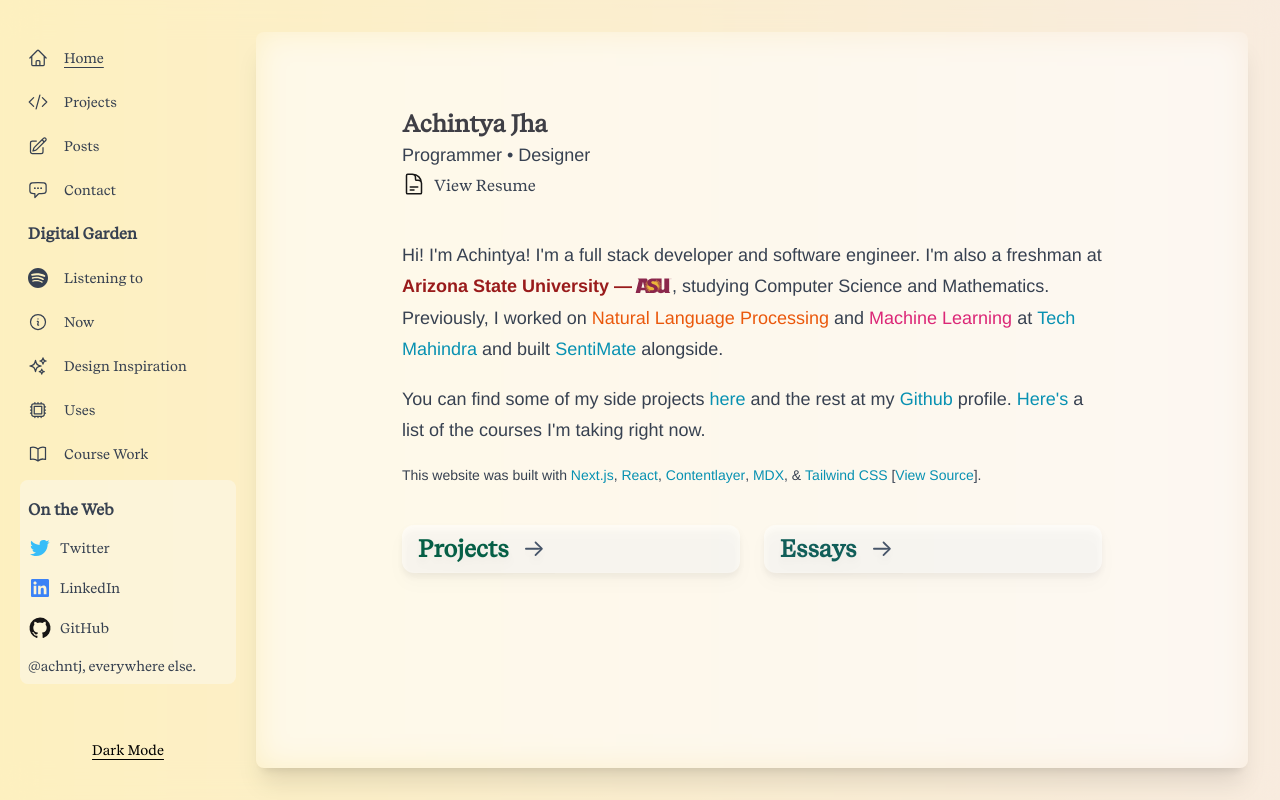
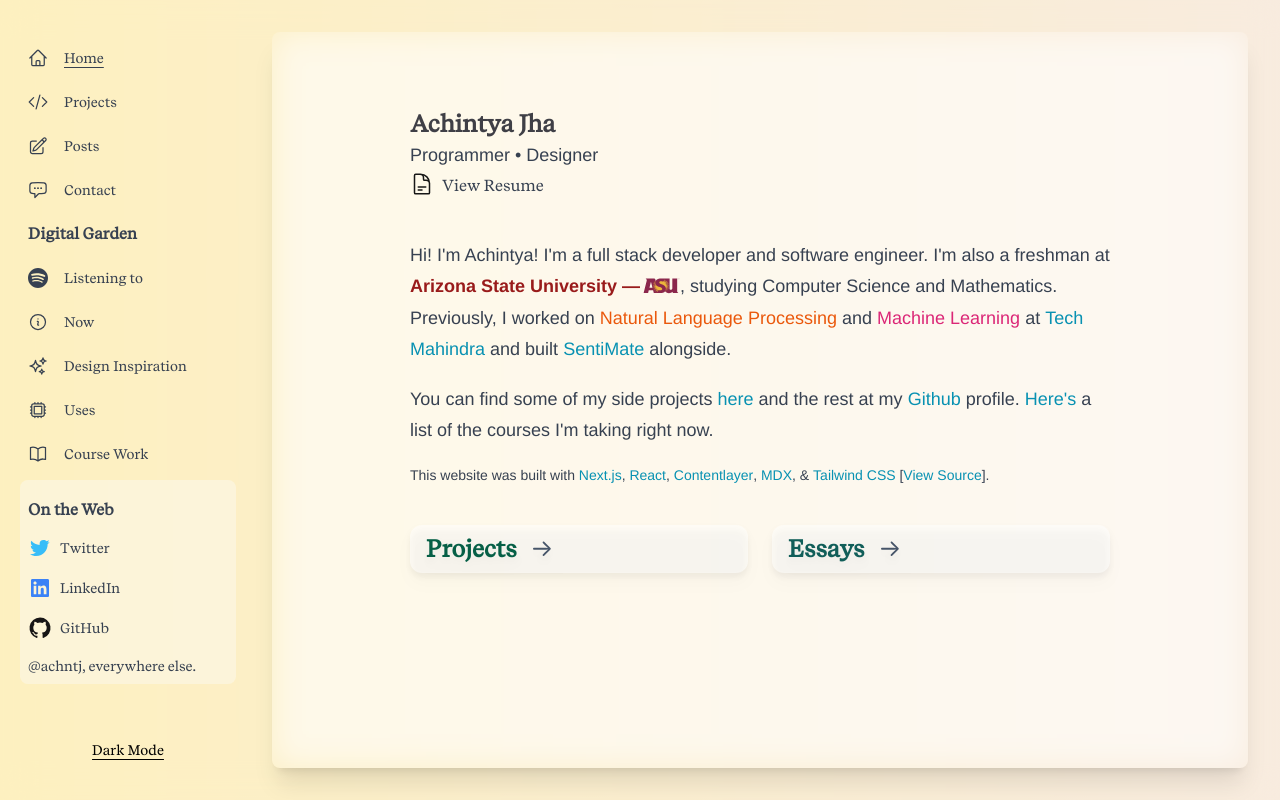
Before and after one commit to achntj/garden, a Next.js app: page / in a window 1280 px wide. Built offline with nearby package versions, Linux system fonts and the light colour scheme; a web font is replaced by a local one.

Commit message:
increase container margin

```diff
--- a/components/Container.tsx
+++ b/components/Container.tsx
@@ -8,7 +8,7 @@
         description={pageProps.description}
         image={pageProps.image}
       />
-      <div className="flex flex-col sm:ml-56 px-8 sm:px-0 min-h-screen max-h-screen overflow-y-auto">
+      <div className="flex flex-col sm:ml-60 px-8 sm:px-0 min-h-screen max-h-screen overflow-y-auto">
         <div className="sm:overflow-scroll pb-20 sm:shadow-xl text-gray-700 prose flex-grow dark:text-[#a0a0a0] prose-p:font-body sm:m-8 sm:p-4 sm:rounded-lg sm:dark:bg-neutral-900 sm:bg-white sm:bg-opacity-0 dark:bg-opacity-100 sm:backdrop-blur-lg">
           <div className="max-w-[700px] mx-auto sm:pt-10">{children}</div>
         </div>
```
